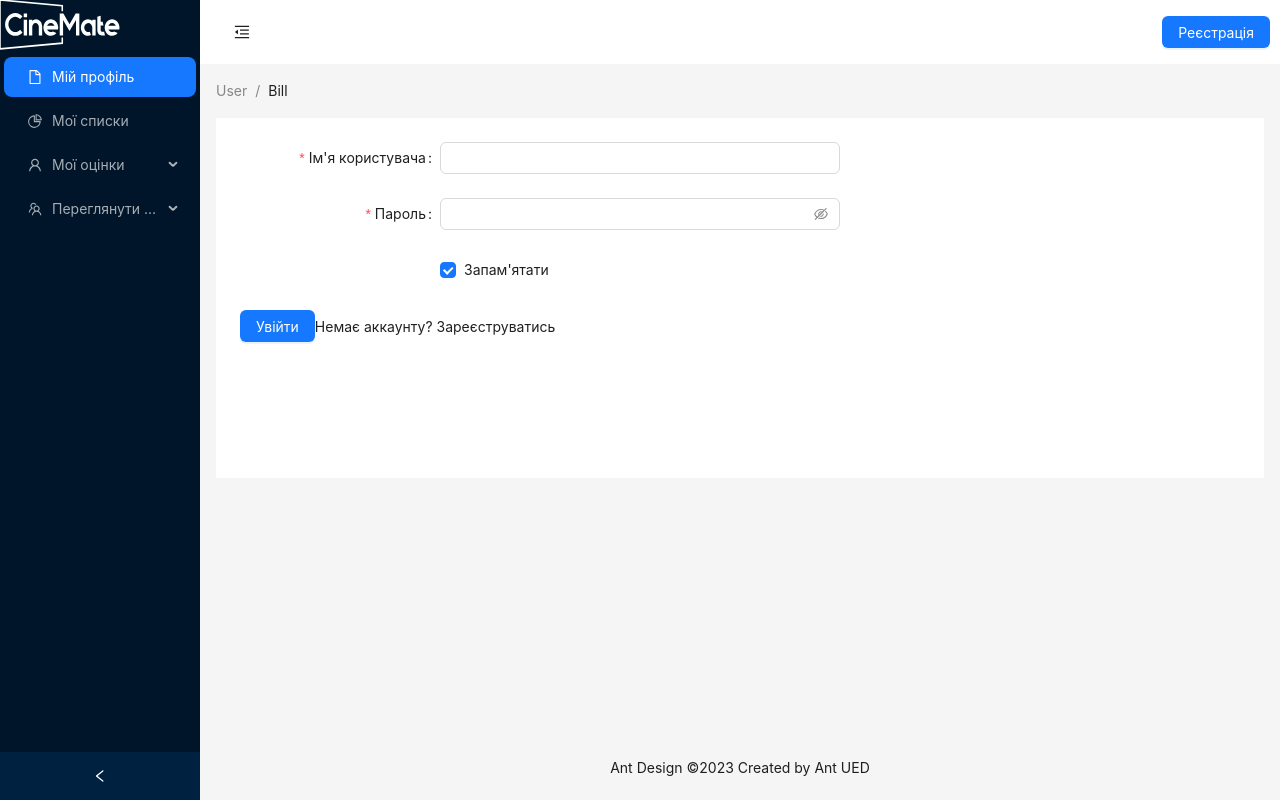
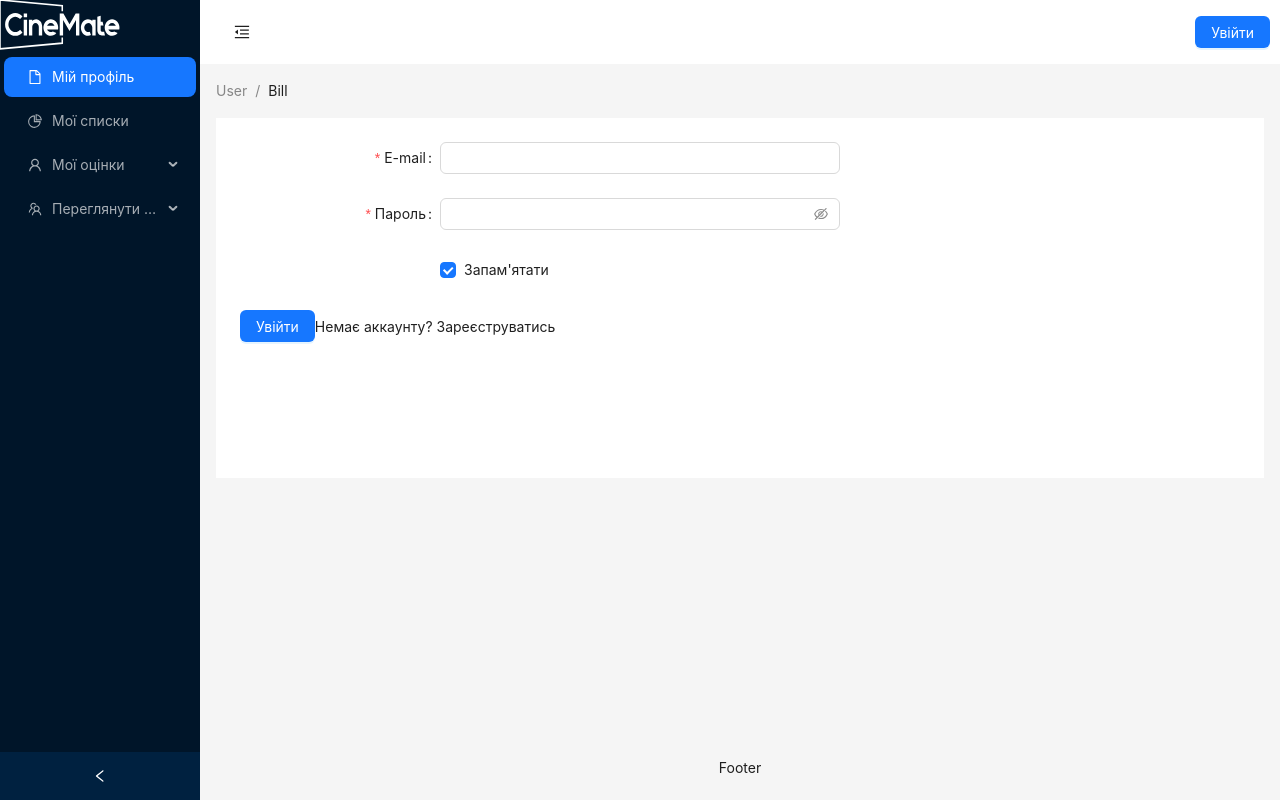
Before and after one commit to Lensom/CineMate, a Next.js app: page /login in a window 1280 px wide. Built offline with nearby package versions, Linux system fonts and the light colour scheme.

Commit message:
add: user and login requests

```diff
--- a/src/app/Redux/Features/auth/authSlise.ts
+++ b/src/app/Redux/Features/auth/authSlise.ts
@@ -53,6 +53,6 @@ export const authSlice = createSlice({
   },
 });
 
-export const { loginRequest, loginSuccess, loginError } = authSlice.actions;
+export const { loginRequest, registrationRequest } = authSlice.actions;
 
 export default authSlice.reducer;
--- a/src/app/Redux/Features/auth/saga.ts
+++ b/src/app/Redux/Features/auth/saga.ts
@@ -13,34 +13,32 @@ interface ApiResponse {
 }
 
 function* login({ payload }: any) {
-  console.log(payload);
   try {
     const data: ApiResponse = yield call(apiCall, {
-      url: "https://api.publicapis.org/entries",
-      method: "get",
-      payload,
+      url: "auth/login",
+      method: "post",
+      data: payload,
     });
-    yield put({ type: "loginSuccess", payload: data });
+    yield put({ type: "auth/loginSuccess", payload: data });
   } catch (error) {
-    yield put({ type: "loginError", payload: error });
+    yield put({ type: "auth/loginError", payload: error });
   }
 }
 
 function* registration({ payload }: any) {
-  console.log(payload);
   try {
     const data: ApiResponse = yield call(apiCall, {
-      url: "https://api.publicapis.org/entries",
-      method: "get",
-      payload,
+      url: "auth/register",
+      method: "post",
+      data: payload,
     });
-    yield put({ type: "registrationSuccess", payload: data });
+    yield put({ type: "auth/registrationSuccess", payload: data });
   } catch (error) {
-    yield put({ type: "registrationError", payload: error });
+    yield put({ type: "auth/registrationError", payload: error });
   }
 }
 
 export default function* watchSaga() {
-  yield takeEvery("auth/login", login);
-  yield takeEvery("auth/registration", registration);
+  yield takeEvery("auth/loginRequest", login);
+  yield takeEvery("auth/registrationRequest", registration);
 }
--- a/src/app/Redux/sagas.ts
+++ b/src/app/Redux/sagas.ts
@@ -7,7 +7,7 @@ import AuthSaga from "./Features/auth/saga";
 export function* apiCall({ url, method, data }: AxiosRequestConfig) {
   try {
     const response: AxiosResponse = yield call(axios.request, {
-      url,
+      url: `http://localhost:4444/${url}`,
       method,
       data,
     });
--- a/src/components/Forms/Login/Login.tsx
+++ b/src/components/Forms/Login/Login.tsx
@@ -1,9 +1,15 @@
 import Link from "next/link";
 import { Button, Checkbox, Form, Input } from "antd";
 
+import { useDispatch } from "react-redux";
+import { loginRequest } from "../../../app/Redux/Features/auth/authSlise";
+
 const Login: React.FC = () => {
+  const dispatch = useDispatch();
+
   const onFinish = (values: any) => {
     console.log("Success:", values);
+    dispatch(loginRequest(values));
   };
 
   const onFinishFailed = (errorInfo: any) => {
@@ -22,9 +28,9 @@ const Login: React.FC = () => {
       autoComplete="off"
     >
       <Form.Item
-        label="Ім'я користувача"
-        name="username"
-        rules={[{ required: true, message: "Введіть ім'я користувача" }]}
+        label="E-mail"
+        name="email"
+        rules={[{ required: true, message: "Введіть E-mail користувача" }]}
       >
         <Input />
       </Form.Item>
--- a/src/components/Template/Template.tsx
+++ b/src/components/Template/Template.tsx
@@ -100,7 +100,7 @@ const Template = ({ children }: { children: React.ReactNode }) => {
             }}
           />
           <Button type="primary">
-            <Link href="/login">Реєстрація</Link>
+            <Link href="/login">Увійти</Link>
           </Button>
         </Header>
         <Content style={{ margin: "0 16px" }}>
@@ -118,9 +118,7 @@ const Template = ({ children }: { children: React.ReactNode }) => {
             {children}
           </div>
         </Content>
-        <Footer style={{ textAlign: "center" }}>
-          Ant Design ©2023 Created by Ant UED
-        </Footer>
+        <Footer style={{ textAlign: "center" }}>Footer</Footer>
       </Layout>
     </Layout>
   );
```
Also changed, not shown: src/components/Forms/Registration/Registration.tsx (+7 -2 lines).
